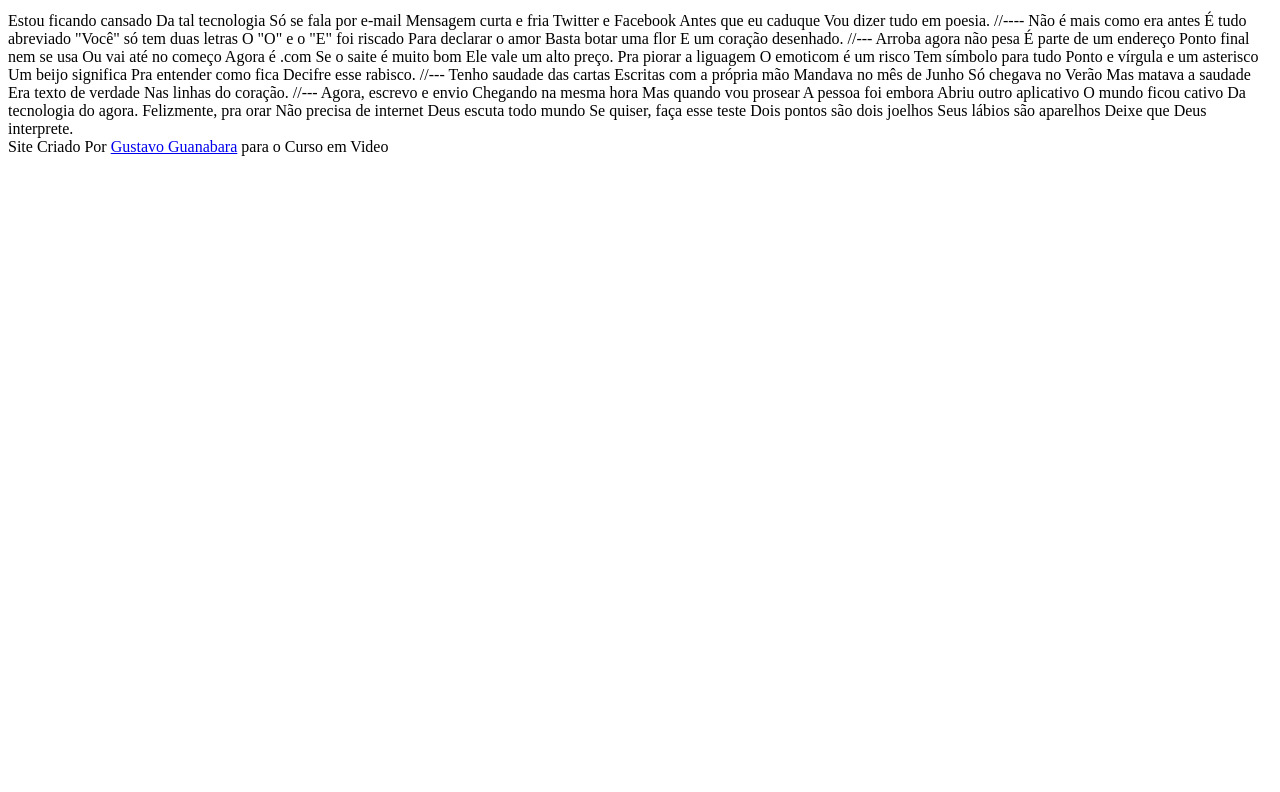
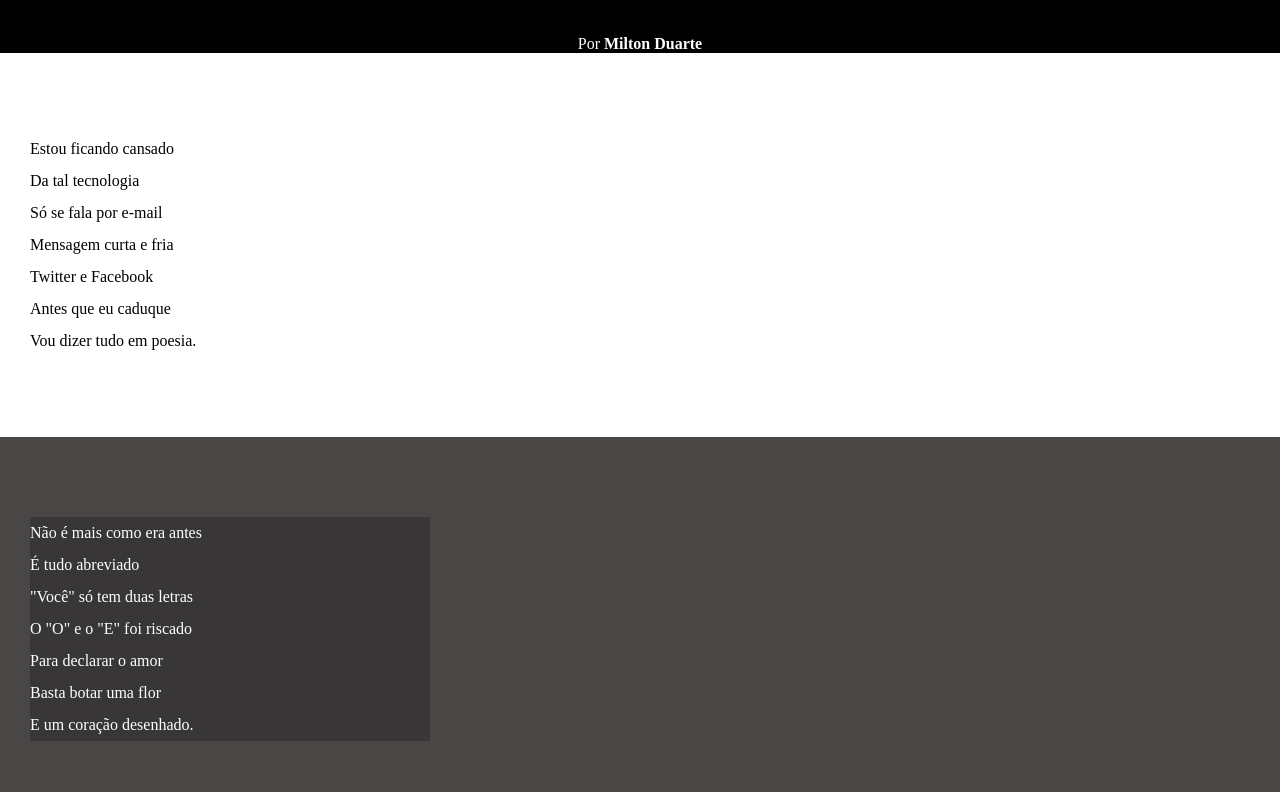
Before and after one commit to FernandaRogante/Projeto-Cordel, a plain HTML site: page index.html in a window 1280 px wide. Shown: the part 102-894 px from the top of the page. Before the commit the page ends 800 px from the top, so only its background shows below. Drawn offline with Linux system fonts and the light colour scheme.

Commit message:
atualização estilo

```diff
--- a/index.html
+++ b/index.html
@@ -5,6 +5,7 @@
     <meta http-equiv="X-UA-Compatible" content="IE=edge">
     <meta name="viewport" content="width=device-width, initial-scale=1.0">
     <title>Cordel Moderno</title>
+    <link rel="stylesheet" href="style.css">
 </head>
 <body>
     <header>
@@ -13,69 +14,97 @@
 
     </header>
 
-    Estou ficando cansado
-    Da tal tecnologia
-    Só se fala por e-mail
-    Mensagem curta e fria
-    Twitter e Facebook
-    Antes que eu caduque
+    <section class="normal">
+       <p>
+            Estou ficando cansado <br>
+            Da tal tecnologia <br>
+            Só se fala por e-mail <br>
+            Mensagem curta e fria <br>
+            Twitter e Facebook <br>
+            Antes que eu caduque <br>
             Vou dizer tudo em poesia.
+       </p>
+    </section>
 
-    //----
 
-    Não é mais como era antes
-    É tudo abreviado
-    "Você" só tem duas letras
-    O "O" e o "E" foi riscado
-    Para declarar o amor
-    Basta botar uma flor
+
+    <section class="imagem">
+      <p>
+
+                Não é mais como era antes <br>
+                É tudo abreviado <br>
+                "Você" só tem duas letras <br>
+                O "O" e o "E" foi riscado <br>
+                Para declarar o amor <br>
+                Basta botar uma flor <br>
                 E um coração desenhado.
+      </p>
 
-    //---
+    </section>
 
-    Arroba agora não pesa
-    É parte de um endereço
-    Ponto final nem se usa
-    Ou vai até no começo
-    Agora é .com
-    Se o saite é muito bom
+
+
+    <section class="normal">
+       <p>
+            Arroba agora não pesa <br>
+            É parte de um endereço <br>
+            Ponto final nem se usa <br>
+            Ou vai até no começo <br>
+            Agora é .com <br>
+            Se o saite é muito bom <br>
             Ele vale um alto preço.
+       </p>
 
-    Pra piorar a liguagem
-    O emoticom é um risco
-    Tem símbolo para tudo
-    Ponto e vírgula e um asterisco
-    Um beijo significa
-    Pra entender como fica
+        <p>
+            Pra piorar a liguagem <br>
+            O emoticom é um risco <br>
+            Tem símbolo para tudo <br>
+            Ponto e vírgula e um asterisco <br>
+            Um beijo significa <br>
+            Pra entender como fica <br>
             Decifre esse rabisco.
+        </section>
 
-    //---
 
-    Tenho saudade das cartas
-    Escritas com a própria mão
-    Mandava no mês de Junho
-    Só chegava no Verão
-    Mas matava a saudade
-    Era texto de verdade
+
+       <section class="imagem">
+
+
+            <p>
+                Tenho saudade das cartas <br>
+                Escritas com a própria mão <br>
+                Mandava no mês de Junho <br>
+                Só chegava no Verão <br>
+                Mas matava a saudade <br>
+                Era texto de verdade <br>
                 Nas linhas do coração.
+            </p>
 
-    //---
+   </section>
 
-    Agora, escrevo e envio
-    Chegando na mesma hora
-    Mas quando vou prosear
-    A pessoa foi embora
-    Abriu outro aplicativo
-    O mundo ficou cativo
+
+
+    <section class="normal">
+       <p>
+            Agora, escrevo e envio <br>
+            Chegando na mesma hora <br>
+            Mas quando vou prosear <br>
+            A pessoa foi embora <br>
+            Abriu outro aplicativo <br>
+            O mundo ficou cativo <br>
             Da tecnologia do agora.
+       </p>
 
-    Felizmente, pra orar
-    Não precisa de internet
-    Deus escuta todo mundo
-    Se quiser, faça esse teste
-    Dois pontos são dois joelhos
-    Seus lábios são aparelhos
+        <p>
+            Felizmente, pra orar <br>
+            Não precisa de internet <br>
+            Deus escuta todo mundo <br>
+            Se quiser, faça esse teste <br>
+            Dois pontos são dois joelhos <br>
+            Seus lábios são aparelhos <br>
             Deixe que Deus interprete.
+        </p>
+    </section>
 </body>
 <footer>Site Criado Por <a href="https://github.com/gustavoguanabara" target="_blank">Gustavo Guanabara<a > para o Curso em Video</footer>
 </html>
--- /dev/null
+++ b/style.css
@@ -0,0 +1,54 @@
+@charset "UTF-8";
+
+*{
+    margin: 0px;
+    padding: 0px;
+}
+html, body{
+    min-height: 100vh;
+    background-color: darkgray;
+}
+header{
+    background-color: black;
+    color: white;
+    text-align: center;
+}
+header > h1{
+    padding-top: 50px;
+    font-variant: small-caps;
+}
+header > p{
+    padding-top: 50px;
+}
+a{
+    color: white;
+    text-decoration: none;
+    font-weight: bolder;
+}
+a:hover{
+    text-decoration: underline;
+}
+section{
+    padding-top: 10vh;
+    padding-bottom: 10vh;
+    line-height: 2em;
+    padding-left: 30px;
+}
+section.normal{
+    background-color: white;
+    color: black;
+}
+section.imagem{
+    background-color: rgb(73, 70, 70);
+    color:white ;
+}
+section.imagem > p {
+    width: 400px;
+    background-color: rgba(0, 0, 0, 0.226);
+}
+footer{
+    background-color: black;
+    color: white;
+    text-align: center;
+    padding: 10px;
+}
```
Lines whose indentation alone changed are shown as unchanged.
